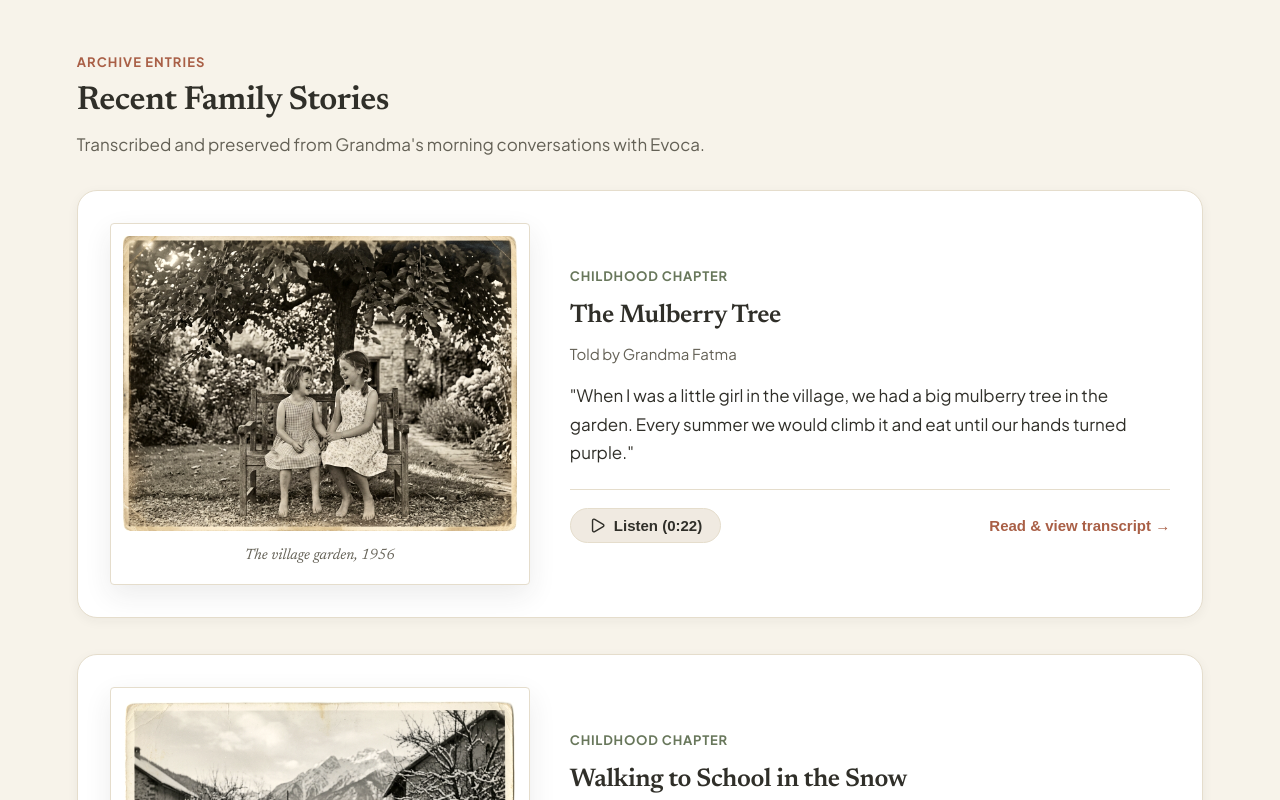
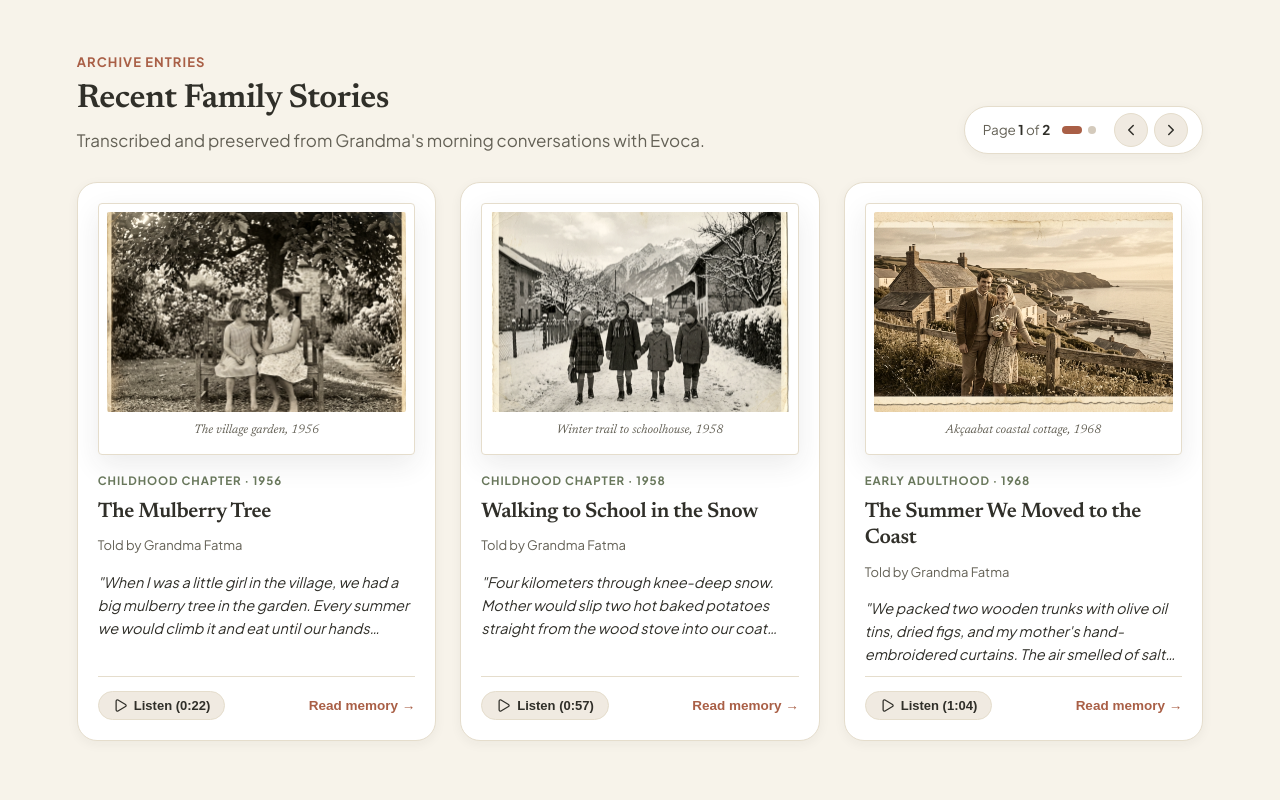
Before and after one commit to pnomokok/evoca, a React (Vite) app in the folder web/: page / in a window 1280 px wide. Shown: the part 1000-1800 px from the top of the page. Built offline with nearby package versions, Linux system fonts and the light colour scheme; no server answers.

Commit message:
feat(web): add side-by-side recent family stories grid with 6 curated stories and arrow pagination

```diff
--- a/web/src/components/panel/FamilyDashboard.jsx
+++ b/web/src/components/panel/FamilyDashboard.jsx
@@ -1,9 +1,78 @@
 import React, { useState, useEffect } from 'react';
 import { useApp } from '../../context/AppContext';
 import { apiClient } from '../../api/client';
-import { Play, Pause, PhoneCall, Sparkles, Clock, MessageSquarePlus, Mic, ChevronRight, Heart, AlertCircle, ArrowUpRight, ArrowRight } from 'lucide-react';
+import { Play, Pause, PhoneCall, Sparkles, Clock, MessageSquarePlus, Mic, ChevronRight, ChevronLeft, Heart, AlertCircle, ArrowUpRight, ArrowRight } from 'lucide-react';
 import FamilyTreeCard from './FamilyTreeCard';
 import FamilyTreeModal from './FamilyTreeModal';
+
+const SIX_RECENT_STORIES = [
+  {
+    id: "story_mulberry",
+    title: "The Mulberry Tree",
+    period: "Childhood Chapter",
+    year: "1956",
+    photo: "/mulberry_memory.jpg",
+    caption: "The village garden, 1956",
+    teller: "Grandma Fatma",
+    duration: "0:22",
+    excerpt: "When I was a little girl in the village, we had a big mulberry tree in the garden. Every summer we would climb it and eat until our hands turned purple."
+  },
+  {
+    id: "story_school",
+    title: "Walking to School in the Snow",
+    period: "Childhood Chapter",
+    year: "1958",
+    photo: "/school_winter.jpg",
+    caption: "Winter trail to schoolhouse, 1958",
+    teller: "Grandma Fatma",
+    duration: "0:57",
+    excerpt: "Four kilometers through knee-deep snow. Mother would slip two hot baked potatoes straight from the wood stove into our coat pockets so our fingers wouldn't freeze on the walk."
+  },
+  {
+    id: "story_coast",
+    title: "The Summer We Moved to the Coast",
+    period: "Early Adulthood",
+    year: "1968",
+    photo: "/coast_memory.jpg",
+    caption: "Akçaabat coastal cottage, 1968",
+    teller: "Grandma Fatma",
+    duration: "1:04",
+    excerpt: "We packed two wooden trunks with olive oil tins, dried figs, and my mother's hand-embroidered curtains. The air smelled of salt and wild pine as the truck rounded the coastal bend."
+  },
+  {
+    id: "story_bazaar",
+    title: "The Friday Tea Bazaar",
+    period: "Early Adulthood",
+    year: "1963",
+    photo: "/bazaar_memory.jpg",
+    caption: "Akçaabat port market, 1963",
+    teller: "Grandma Fatma",
+    duration: "0:45",
+    excerpt: "Every Friday after morning mist lifted, we brought bags of wild mint and mountain tea down to the harbor. The scales clinked and tea aromas drifted across the boats."
+  },
+  {
+    id: "story_olive",
+    title: "Autumn Olive Harvest",
+    period: "Family Traditions",
+    year: "1965",
+    photo: "/olive_memory.jpg",
+    caption: "Hillside olive orchard, 1965",
+    teller: "Grandma Fatma",
+    duration: "0:38",
+    excerpt: "We laid coarse burlap blankets under the oldest trees on the terraced hill. All the children collected fallen olives into wicker baskets, laughing until the evening sun set over the sea."
+  },
+  {
+    id: "story_gathering",
+    title: "Three Generations on the Veranda",
+    period: "Family Gathering",
+    year: "1974",
+    photo: "/family_hero.jpg",
+    caption: "Veranda tea gathering, 1974",
+    teller: "Grandma Fatma",
+    duration: "1:12",
+    excerpt: "When the summer breezes arrived, the entire family gathered on the stone terrace. We brewed fresh tea in the samovar and told old village tales under the grape arbor until midnight."
+  }
+];
 
 export default function FamilyDashboard({ onOpenAskModal, onOpenRecordModal }) {
   const { setSelectedStoryId, setPanelSubTab, showToast, circleData, currentViewerId, switchViewer } = useApp();
@@ -12,6 +81,22 @@ export default function FamilyDashboard({ onOpenAskModal, onOpenRecordModal }) {
   const [lifeline, setLifeline] = useState(null);
   const [playingId, setPlayingId] = useState(null);
   const [isTreeModalOpen, setIsTreeModalOpen] = useState(false);
+  const [storiesPageIndex, setStoriesPageIndex] = useState(0);
+
+  const STORIES_PER_PAGE = 3;
+  const totalStoryPages = Math.ceil(SIX_RECENT_STORIES.length / STORIES_PER_PAGE);
+  const visibleStories = SIX_RECENT_STORIES.slice(
+    storiesPageIndex * STORIES_PER_PAGE,
+    (storiesPageIndex + 1) * STORIES_PER_PAGE
+  );
+
+  const handlePrevStories = () => {
+    setStoriesPageIndex(prev => (prev === 0 ? totalStoryPages - 1 : prev - 1));
+  };
+
+  const handleNextStories = () => {
+    setStoriesPageIndex(prev => (prev + 1) % totalStoryPages);
+  };
 
   const me = circleData?.me || { name: 'Elif Yilmaz', role: 'member', relation_to_center: 'granddaughter' };
   const circle = circleData?.circle || { name: 'The Yilmaz Family', chat_time: '10:00' };
@@ -35,7 +120,7 @@ export default function FamilyDashboard({ onOpenAskModal, onOpenRecordModal }) {
   }, []);
 
   // Compute actual deduplicated story count from all existing data sources
-  const uniqueStoryIds = new Set();
+  const uniqueStoryIds = new Set(SIX_RECENT_STORIES.map(s => s.id));
   if (lifeline?.periods) {
     lifeline.periods.forEach(p => {
       (p.stories || []).forEach(s => {
@@ -195,9 +280,10 @@ export default function FamilyDashboard({ onOpenAskModal, onOpenRecordModal }) {
         <span className="divider-line" />
       </div>
 
-      {/* 2. Recent Family Stories Section */}
+      {/* 2. Recent Family Stories Section (3 Cards Per Page with Arrow Navigation, max 6 stories) */}
       <section className="recent-memories-section" aria-labelledby="recent-heading">
-        <div className="section-header-editorial">
+        <div className="section-header-editorial-with-nav">
+          <div className="section-header-left">
             <span className="section-eyebrow">Archive Entries</span>
             <h2 id="recent-heading" className="section-title-serif">Recent Family Stories</h2>
             <p className="section-desc">
@@ -205,110 +291,100 @@ export default function FamilyDashboard({ onOpenAskModal, onOpenRecordModal }) {
             </p>
           </div>
 
-        <div className="editorial-stories-grid">
-          {/* Story Card 1: The Mulberry Tree */}
-          <article className="story-editorial-card split-layout">
+          {/* Navigation Controls: Page Indicator, Dots, and Arrow Buttons */}
+          <div className="stories-pagination-controls" aria-label="Stories navigation">
+            <div className="pagination-indicators">
+              <span className="pagination-page-label">
+                Page <strong>{storiesPageIndex + 1}</strong> of <strong>{totalStoryPages}</strong>
+              </span>
+              <div className="pagination-dots">
+                {Array.from({ length: totalStoryPages }).map((_, idx) => (
+                  <button
+                    key={idx}
+                    type="button"
+                    className={`pagination-dot ${idx === storiesPageIndex ? 'active' : ''}`}
+                    onClick={() => setStoriesPageIndex(idx)}
+                    aria-label={`Go to page ${idx + 1}`}
+                  />
+                ))}
+              </div>
+            </div>
+
+            <div className="pagination-arrow-btns">
+              <button
+                type="button"
+                className="story-nav-arrow-btn prev"
+                onClick={handlePrevStories}
+                aria-label="Previous stories"
+                title="Previous stories"
+              >
+                <ChevronLeft size={18} />
+              </button>
+              <button
+                type="button"
+                className="story-nav-arrow-btn next"
+                onClick={handleNextStories}
+                aria-label="Next stories"
+                title="Next stories"
+              >
+                <ChevronRight size={18} />
+              </button>
+            </div>
+          </div>
+        </div>
+
+        {/* Horizontal 3-Column Stories Grid */}
+        <div className="editorial-stories-horizontal-grid" key={storiesPageIndex}>
+          {visibleStories.map((story) => (
+            <article key={story.id} className="story-editorial-card vertical-card">
               <figure className="photo-matte-frame card-frame">
                 <img
-                src="/mulberry_memory.jpg"
-                alt="Two sisters under the mulberry tree"
+                  src={story.photo}
+                  alt={story.title}
                   className="archival-photo"
+                  loading="lazy"
                 />
                 <figcaption className="photo-caption">
-                <span>The village garden, 1956</span>
+                  <span>{story.caption}</span>
                 </figcaption>
               </figure>
 
               <div className="story-card-body">
-              <div className="card-period-tag">Childhood Chapter</div>
+                <div className="card-period-tag">{story.period} · {story.year}</div>
                 <h3
                   className="card-story-title"
-                onClick={() => handleOpenStory('story_mulberry')}
+                  onClick={() => handleOpenStory(story.id)}
+                  title={`Read "${story.title}"`}
                 >
-                The Mulberry Tree
+                  {story.title}
                 </h3>
-              <p className="card-storyteller">Told by Grandma Fatma</p>
+                <p className="card-storyteller">Told by {story.teller}</p>
 
                 <p className="card-excerpt">
-                "When I was a little girl in the village, we had a big mulberry tree in the garden. Every summer we would climb it and eat until our hands turned purple."
+                  "{story.excerpt}"
                 </p>
 
                 <div className="card-action-bar">
                   <button
                     type="button"
                     className="mini-audio-btn"
-                  onClick={() => handlePlayAudio(
-                    'story_mulberry',
-                    "When I was a little girl in the village, we had a big mulberry tree in the garden. Every summer we would climb it and eat until our hands turned purple.",
-                    "The Mulberry Tree"
-                  )}
+                    onClick={() => handlePlayAudio(story.id, story.excerpt, story.title)}
                   >
-                  {playingId === 'story_mulberry' ? <Pause size={17} /> : <Play size={17} />}
-                  <span>{playingId === 'story_mulberry' ? 'Pause (0:22)' : 'Listen (0:22)'}</span>
+                    {playingId === story.id ? <Pause size={15} /> : <Play size={15} />}
+                    <span>{playingId === story.id ? `Pause (${story.duration})` : `Listen (${story.duration})`}</span>
                   </button>
 
                   <button
                     type="button"
                     className="read-more-text"
-                  onClick={() => handleOpenStory('story_mulberry')}
+                    onClick={() => handleOpenStory(story.id)}
                   >
-                  Read & view transcript →
+                    Read memory →
                   </button>
                 </div>
               </div>
             </article>
-
-          {/* Story Card 2: Walking to School in the Snow */}
-          <article className="story-editorial-card split-layout">
-            <figure className="photo-matte-frame card-frame">
-              <img
-                src="/school_winter.jpg"
-                alt="Children walking through village snow to school"
-                className="archival-photo"
-              />
-              <figcaption className="photo-caption">
-                <span>Winter trail to schoolhouse, 1958</span>
-              </figcaption>
-            </figure>
-
-            <div className="story-card-body">
-              <div className="card-period-tag">Childhood Chapter</div>
-              <h3
-                className="card-story-title"
-                onClick={() => handleOpenStory('story_school')}
-              >
-                Walking to School in the Snow
-              </h3>
-              <p className="card-storyteller">Told by Grandma Fatma</p>
-
-              <p className="card-excerpt">
-                "Four kilometers through knee-deep snow. Mother would slip two hot baked potatoes straight from the wood stove into our coat pockets so our fingers wouldn't freeze on the walk."
-              </p>
-
-              <div className="card-action-bar">
-                <button
-                  type="button"
-                  className="mini-audio-btn"
-                  onClick={() => handlePlayAudio(
-                    'story_school',
-                    "Four kilometers in knee-deep snow. Mother would slip two hot baked potatoes straight from the wood stove into our coat pockets.",
-                    "Walking to School in the Snow"
-                  )}
-                >
-                  {playingId === 'story_school' ? <Pause size={15} /> : <Play size={15} />}
-                  <span>{playingId === 'story_school' ? 'Pause (0:57)' : 'Listen (0:57)'}</span>
-                </button>
-
-                <button
-                  type="button"
-                  className="read-more-text"
-                  onClick={() => handleOpenStory('story_school')}
-                >
-                  Read & view transcript →
-                </button>
-              </div>
-            </div>
-          </article>
+          ))}
         </div>
       </section>
 
--- a/web/src/index.css
+++ b/web/src/index.css
@@ -1358,94 +1358,246 @@ h1, h2, h3, h4, .serif-font {
 }
 
 /* ==========================================================================
-   3. RECENT MEMORIES SECTION (Split Editorial Composition)
+   2. RECENT FAMILY STORIES SECTION (3 Side-by-Side Cards with Pagination)
    ========================================================================== */
 .recent-memories-section {
   display: flex;
   flex-direction: column;
-  gap: 32px;
-}
-
-.editorial-stories-grid {
-  display: flex;
-  flex-direction: column;
-  gap: 36px;
-}
-
-.story-editorial-card.split-layout {
+  gap: 28px;
+}
+
+.section-header-editorial-with-nav {
+  display: flex;
+  align-items: flex-end;
+  justify-content: space-between;
+  gap: 24px;
+  flex-wrap: wrap;
+}
+
+.section-header-left {
+  display: flex;
+  flex-direction: column;
+  gap: 6px;
+  max-width: 680px;
+}
+
+/* Pagination & Navigation Controls */
+.stories-pagination-controls {
+  display: flex;
+  align-items: center;
+  gap: 18px;
+  background: var(--bg-white);
+  border: 1px solid var(--border-paper);
+  border-radius: var(--radius-full);
+  padding: 6px 14px 6px 18px;
+  box-shadow: var(--shadow-subtle);
+}
+
+.pagination-indicators {
+  display: flex;
+  align-items: center;
+  gap: 12px;
+}
+
+.pagination-page-label {
+  font-size: 13.5px;
+  color: var(--text-charcoal-muted);
+}
+
+.pagination-page-label strong {
+  color: var(--text-charcoal);
+  font-weight: 700;
+}
+
+.pagination-dots {
+  display: flex;
+  align-items: center;
+  gap: 6px;
+}
+
+.pagination-dot {
+  width: 8px;
+  height: 8px;
+  border-radius: 50%;
+  background: var(--border-paper-dark);
+  border: none;
+  cursor: pointer;
+  padding: 0;
+  transition: all 0.22s ease;
+}
+
+.pagination-dot:hover {
+  background: var(--text-charcoal-muted);
+}
+
+.pagination-dot.active {
+  background: var(--accent-terracotta);
+  width: 20px;
+  border-radius: var(--radius-full);
+}
+
+.pagination-arrow-btns {
+  display: flex;
+  align-items: center;
+  gap: 6px;
+}
+
+.story-nav-arrow-btn {
+  width: 34px;
+  height: 34px;
+  border-radius: 50%;
+  background: var(--bg-paper-light);
+  border: 1px solid var(--border-paper);
+  color: var(--text-charcoal);
+  display: flex;
+  align-items: center;
+  justify-content: center;
+  cursor: pointer;
+  transition: var(--transition-gentle);
+}
+
+.story-nav-arrow-btn:hover {
+  background: var(--accent-terracotta);
+  border-color: var(--accent-terracotta);
+  color: var(--bg-white);
+  transform: translateY(-1px);
+  box-shadow: 0 3px 8px rgba(169, 95, 70, 0.25);
+}
+
+/* 3-Column Side-by-Side Stories Grid */
+.editorial-stories-horizontal-grid {
   display: grid;
-  grid-template-columns: 420px 1fr;
-  gap: 40px;
-  align-items: center;
+  grid-template-columns: repeat(3, 1fr);
+  gap: 24px;
+  animation: storiesFadeIn 0.3s ease-in-out;
+}
+
+@keyframes storiesFadeIn {
+  from {
+    opacity: 0;
+    transform: translateY(6px);
+  }
+  to {
+    opacity: 1;
+    transform: translateY(0);
+  }
+}
+
+@media (max-width: 1080px) {
+  .editorial-stories-horizontal-grid {
+    grid-template-columns: repeat(2, 1fr);
+    gap: 20px;
+  }
+}
+
+@media (max-width: 680px) {
+  .editorial-stories-horizontal-grid {
+    grid-template-columns: 1fr;
+    gap: 20px;
+  }
+  .section-header-editorial-with-nav {
+    flex-direction: column;
+    align-items: flex-start;
+  }
+  .stories-pagination-controls {
+    width: 100%;
+    justify-content: space-between;
+  }
+}
+
+/* Individual Vertical Card in the 3-Column Grid */
+.story-editorial-card.vertical-card {
   background: var(--bg-white);
   border: 1px solid var(--border-paper);
   border-radius: var(--radius-lg);
-  padding: 32px;
+  padding: 20px;
   box-shadow: var(--shadow-subtle);
+  display: flex;
+  flex-direction: column;
+  justify-content: space-between;
+  gap: 16px;
   transition: var(--transition-gentle);
-}
-
-@media (max-width: 960px) {
-  .story-editorial-card.split-layout {
-    grid-template-columns: 1fr;
-    padding: 24px;
-    gap: 24px;
-  }
-}
-
-.story-editorial-card:hover {
-  transform: translateY(-2px);
+  height: 100%;
+}
+
+.story-editorial-card.vertical-card:hover {
+  transform: translateY(-3px);
   box-shadow: var(--shadow-photo);
   border-color: var(--border-paper-dark);
 }
 
-.story-card-body {
-  display: flex;
-  flex-direction: column;
-  gap: 14px;
-}
-
-.card-period-tag {
-  font-size: 13px;
+.story-editorial-card.vertical-card .card-frame {
+  margin: 0;
+  padding: 8px 8px 12px 8px;
+}
+
+.story-editorial-card.vertical-card .archival-photo {
+  height: 200px;
+  object-fit: cover;
+  border-radius: 2px;
+}
+
+.story-editorial-card.vertical-card .photo-caption {
+  font-size: 12.5px;
+  margin-top: 8px;
+}
+
+.story-editorial-card.vertical-card .story-card-body {
+  display: flex;
+  flex-direction: column;
+  gap: 10px;
+  flex: 1;
+}
+
+.story-editorial-card.vertical-card .card-period-tag {
+  font-size: 11.5px;
   font-weight: 700;
   text-transform: uppercase;
-  letter-spacing: 0.06em;
+  letter-spacing: 0.08em;
   color: var(--accent-sage);
 }
 
-.card-story-title {
+.story-editorial-card.vertical-card .card-story-title {
   font-family: var(--font-serif);
-  font-size: clamp(24px, 2vw, 30px);
+  font-size: 21px;
   font-weight: 600;
   color: var(--text-charcoal);
   cursor: pointer;
   line-height: 1.25;
-}
-
-.card-story-title:hover {
-  color: var(--accent-terracotta);
-}
-
-.card-storyteller {
-  font-size: 15px;
-  color: var(--text-charcoal-muted);
-  margin-top: -6px;
-}
-
-.card-excerpt {
-  font-size: 17px;
-  color: var(--text-charcoal);
-  line-height: 1.7;
-}
-
-.card-action-bar {
+  transition: var(--transition-gentle);
+  margin: 0;
+}
+
+.story-editorial-card.vertical-card .card-story-title:hover {
+  color: var(--accent-terracotta);
+}
+
+.story-editorial-card.vertical-card .card-storyteller {
+  font-size: 13px;
+  color: var(--text-charcoal-muted);
+  margin-top: -2px;
+}
+
+.story-editorial-card.vertical-card .card-excerpt {
+  font-size: 14.5px;
+  line-height: 1.6;
+  color: var(--text-charcoal);
+  display: -webkit-box;
+  -webkit-line-clamp: 3;
+  -webkit-box-orient: vertical;
+  overflow: hidden;
+  font-style: italic;
+  margin: 4px 0 0 0;
+}
+
+.story-editorial-card.vertical-card .card-action-bar {
   display: flex;
   align-items: center;
   justify-content: space-between;
   border-top: 1px solid var(--border-paper);
-  padding-top: 18px;
-  margin-top: 8px;
-  gap: 16px;
+  padding-top: 14px;
+  margin-top: auto;
+  gap: 10px;
   flex-wrap: wrap;
 }
 
@@ -1453,33 +1605,37 @@ h1, h2, h3, h4, .serif-font {
   background: var(--bg-paper-light);
   border: 1px solid var(--border-paper);
   color: var(--text-charcoal);
-  padding: 8px 18px;
+  padding: 6px 14px;
   border-radius: var(--radius-full);
-  font-size: 15px;
-  font-weight: 600;
-  cursor: pointer;
-  display: flex;
-  align-items: center;
-  gap: 8px;
+  font-size: 13px;
+  font-weight: 600;
+  cursor: pointer;
+  display: flex;
+  align-items: center;
+  gap: 6px;
   transition: var(--transition-gentle);
 }
 
 .mini-audio-btn:hover {
   background: var(--bg-paper);
   color: var(--accent-terracotta);
+  border-color: var(--border-paper-dark);
 }
 
 .read-more-text {
   background: transparent;
   border: none;
   color: var(--accent-terracotta);
-  font-size: 15px;
-  font-weight: 600;
-  cursor: pointer;
+  font-size: 13.5px;
+  font-weight: 600;
+  cursor: pointer;
+  transition: var(--transition-gentle);
+  padding: 0;
 }
 
 .read-more-text:hover {
   text-decoration: underline;
+  transform: translateX(2px);
 }
 
 /* ==========================================================================
```
Also changed, not shown: web/public/bazaar_memory.jpg (added), web/public/olive_memory.jpg (added). Lines whose indentation alone changed are shown as unchanged.
